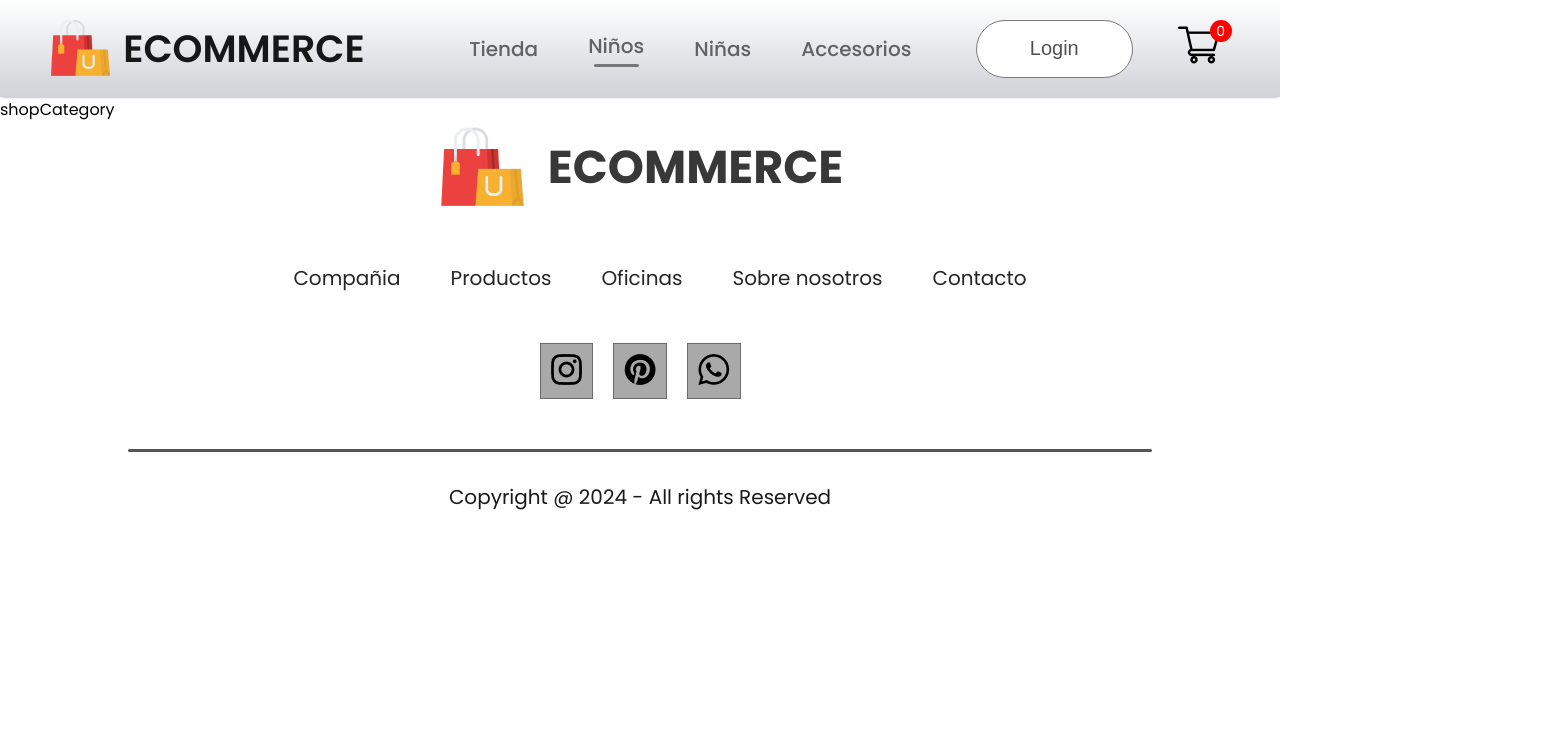
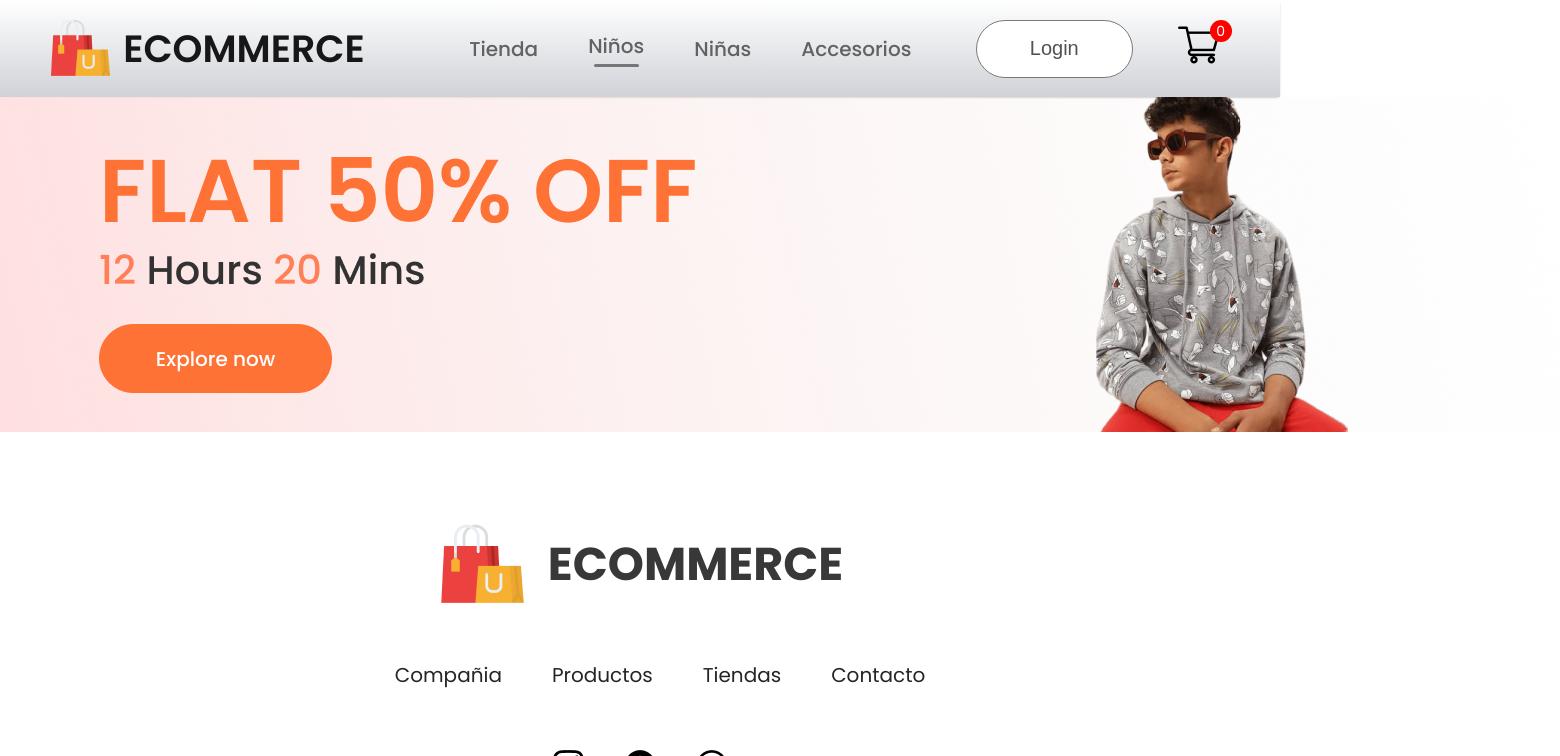
Before and after one commit to khennier/ecommerce, a React (Create React App) app in the folder frontend/: page / in a window 1280 px wide. Both pictures are taken after a click on the item "Niños". Shown: the top 756 px of the page, 1560 px wide, since content can reach past the window. Built offline with nearby package versions, Linux system fonts and the light colour scheme.

Commit message:
Actualizando

```diff
--- a/frontend/src/App.js
+++ b/frontend/src/App.js
@@ -8,6 +8,9 @@
 import { Cart } from './pages/Cart'
 import { LoginPage } from './pages/LoginPage'
 import { Footer } from './components/Footer/Footer';
+import men_banner from './components/assets/banner_mens.png'
+import women_banner from './components/assets/banner_women.png'
+import kids_banner from './components/assets/banner_kids.png'
 
 
 
@@ -18,9 +21,9 @@
         <NavBar/>
         <Routes>
           <Route path='/' element={<Shop/>}></Route>
-          <Route path='/niños' element={<ShopCategory category="niños"/>}></Route>
-          <Route path='/niñas' element={<ShopCategory category="niñas"/>}></Route>
-          <Route path='/accesorios' element={<ShopCategory category="accesorios"/>}></Route>
+          <Route path='/niños' element={<ShopCategory banner={kids_banner} category="niños"/>}></Route>
+          <Route path='/niñas' element={<ShopCategory banner={women_banner} category="niñas"/>}></Route>
+          <Route path='/accesorios' element={<ShopCategory banner={men_banner} category="accesorios"/>}></Route>
           <Route path='product' element={<Product/>}/>
             <Route path='productId' element={<Product/>}/>
           <Route path='/cart' element={<Cart/>}/>
--- /dev/null
+++ b/frontend/src/Context/ShopContext.jsx
@@ -0,0 +1,16 @@
+import React, { createContext } from "react";
+import all_product from '../components/assets/all_product';
+
+export const ShopContext = createContext(null);
+
+const ShopContextProvider = (props) => {
+    const contextValue = { all_product };
+
+    return (
+        <ShopContext.Provider value={contextValue}>
+            {props.children} {/* Renderiza correctamente los componentes hijos */}
+        </ShopContext.Provider>
+    );
+};
+
+export default ShopContextProvider;
--- a/frontend/src/components/Footer/Footer.css
+++ b/frontend/src/components/Footer/Footer.css
@@ -3,6 +3,7 @@
     flex-direction: column;
     justify-content: center;
     align-items: center;
+    padding-top: 80px;
     gap: 50px;
 }
 
@@ -40,8 +41,7 @@
 .footer-icons-container {
     padding: 10px;
     padding-bottom: 6px;
-    background: #aaa9a9;
-    border: 1px solid #6d6c6c
+    background: #ffffff;
 }
 
 .footer-copyright {
--- a/frontend/src/components/Footer/Footer.jsx
+++ b/frontend/src/components/Footer/Footer.jsx
@@ -15,8 +15,7 @@
         <ul className='footer-links'>
             <li>Compañia</li>
             <li>Productos</li>
-            <li>Oficinas</li>
-            <li>Sobre nosotros</li>
+            <li>Tiendas</li>
             <li>Contacto</li>
         </ul>
         <div className="footer-social-icon">
--- a/frontend/src/pages/ShopCategory.jsx
+++ b/frontend/src/pages/ShopCategory.jsx
@@ -1,7 +1,12 @@
-import React from 'react'
+import React, { useContext } from 'react'
+import './Css/ShopCategory.css'
+import { ShopContext } from '../Context/ShopContext'
 
-export const ShopCategory = () => {
+export const ShopCategory = (props) => {
+  const {all_product} = useContext(ShopContext)
   return (
-    <div>shopCategory</div>
+    <div className='shop-category'>
+      <img src={props.banner} alt="" />
+    </div>
   )
 }
```
Also changed, not shown: frontend/src/index.js (+4 -6 lines), frontend/src/pages/Css/ShopCategory.css (added).
